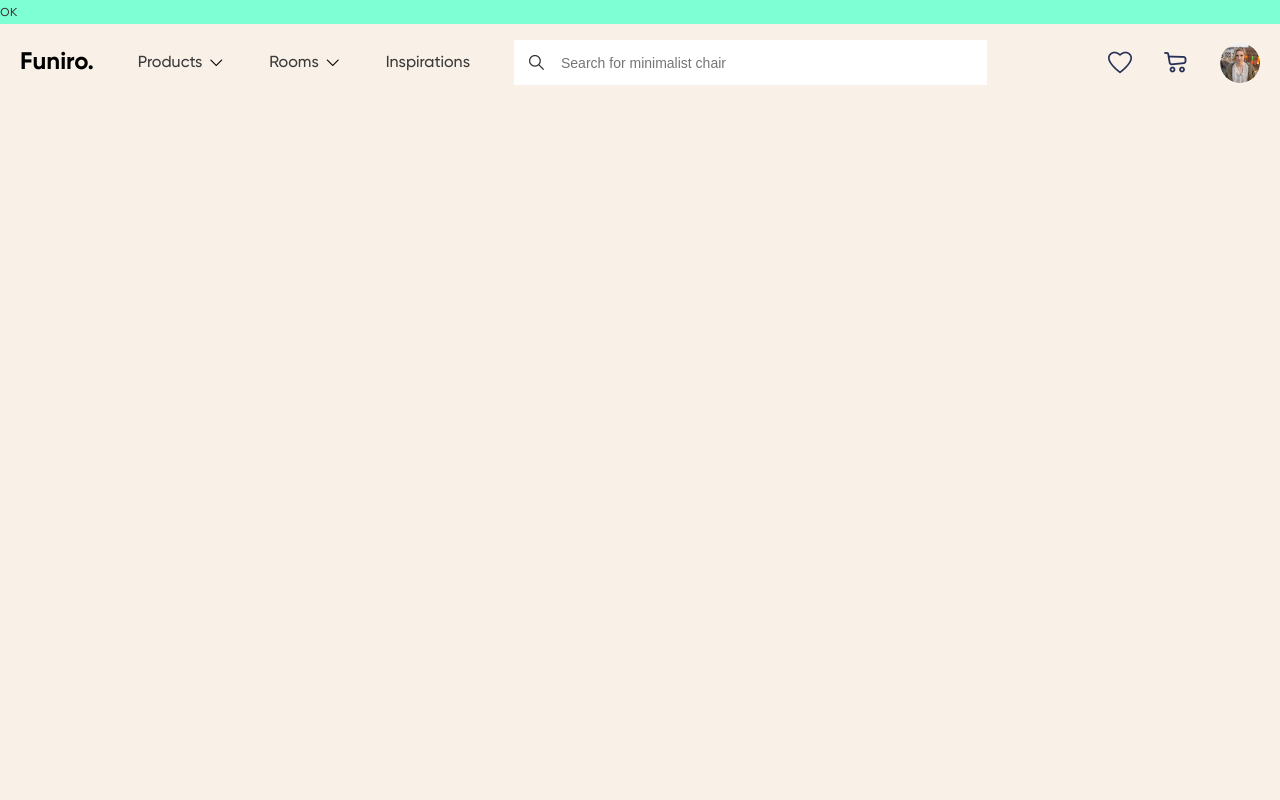
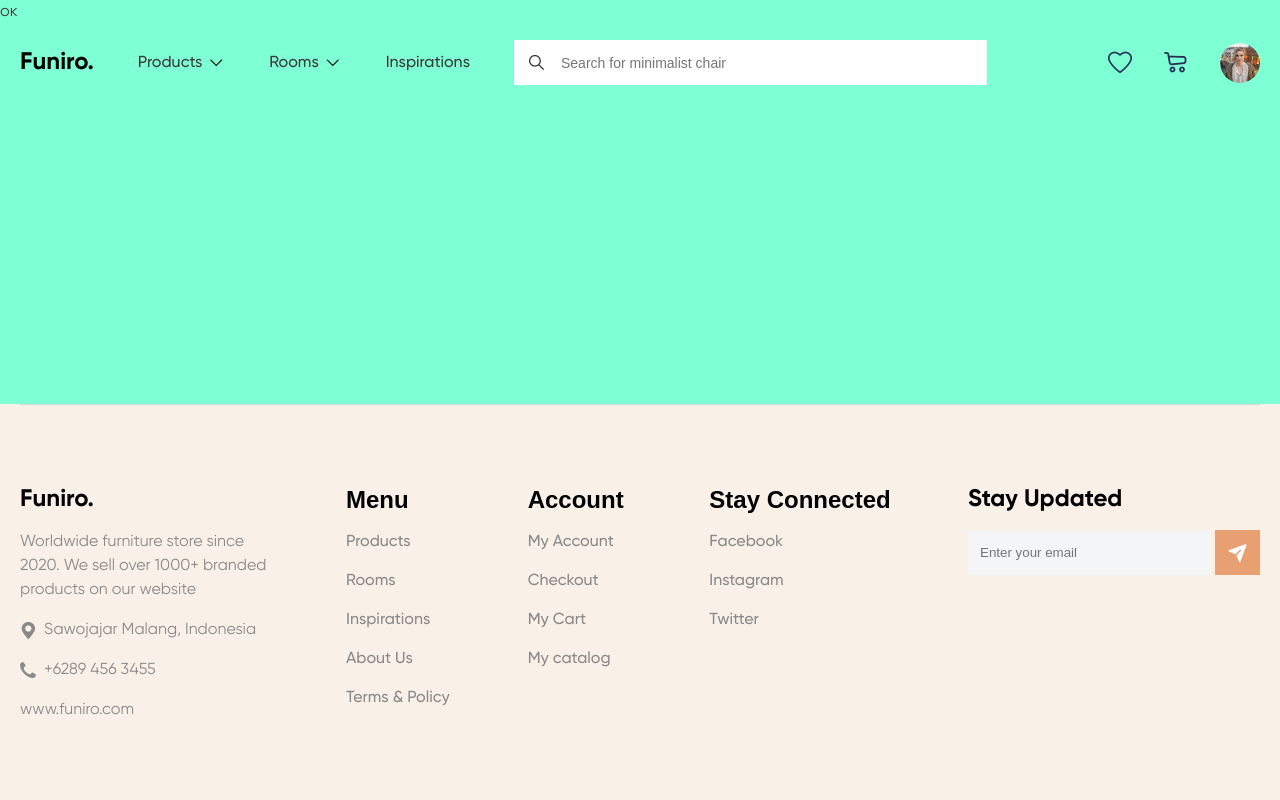
Before and after one commit to elmiramm/6__funiro, a website: page src/index.html in a window 1280 px wide. Drawn offline with nearby package versions, Linux system fonts and the light colour scheme; files that its build step writes are made by us from their sources; files whose address does not match are found by name; a web font is replaced by a local one.

Commit message:
footer - html, scss, adaptive

```diff
--- a/src/html/footer.html
+++ b/src/html/footer.html
@@ -1,2 +1,61 @@
-<footer>
+<footer class="footer">
+	<div class="container">
+
+
+		<div class="footer__body">
+
+			<div class="footer__main">
+				<a href="#" class="footer__logo footer-title">Funiro.</a>
+				<p class="footer__text">Worldwide furniture store since 2020. We sell over 1000+ branded products on our
+					website</p>
+				<div class="footer__contacts contacts-footer">
+					<a href="#" class="contacts-footer__item icon-location">Sawojajar Malang, Indonesia</a>
+					<a href="tel:+62894563455" class="contacts-footer__item icon-phone">+6289 456 3455</a>
+					<a href="https://www.funiro.com" target="_blank" class="contacts-footer__item">www.funiro.com</a>
+				</div>
+			</div>
+
+			<div data-spoilers="768,max" class="footer__menu menu-footer">
+				<div class="menu-footer__colunm">
+					<button class="menu-footer__title footer-title" type="button" data-spoiler>Menu</button>
+					<ul class="menu-footer__list">
+						<li><a href="#" class="menu-footer__link">Products</a></li>
+						<li><a href="#" class="menu-footer__link">Rooms</a></li>
+						<li><a href="#" class="menu-footer__link">Inspirations</a></li>
+						<li><a href="#" class="menu-footer__link">About Us</a></li>
+						<li><a href="#" class="menu-footer__link">Terms & Policy</a></li>
+					</ul>
+				</div>
+				<div class="menu-footer__colunm">
+					<button class="menu-footer__title footer-title" type="button" data-spoiler>Account</button>
+					<ul class="menu-footer__list">
+						<li><a href="#" class="menu-footer__link">My Account</a></li>
+						<li><a href="#" class="menu-footer__link">Checkout</a></li>
+						<li><a href="#" class="menu-footer__link">My Cart</a></li>
+						<li><a href="#" class="menu-footer__link">My catalog</a></li>
+					</ul>
+				</div>
+				<div class="menu-footer__colunm">
+					<button class="menu-footer__title footer-title" type="button" data-spoiler>Stay Connected</button>
+					<ul class="menu-footer__list">
+						<li><a href="#" class="menu-footer__link">Facebook</a></li>
+						<li><a href="#" class="menu-footer__link">Instagram</a></li>
+						<li><a href="#" class="menu-footer__link">Twitter</a></li>
+					</ul>
+				</div>
+			</div>
+
+			<div class="footer__subscribe subscribe">
+				<h3 class="subscribe__title footer-title">Stay Updated</h3>
+				<form action="#" class="subscribe__form">
+					<input autocomplete="off" type="text" name="form[]" data-value="" class="input"
+						placeholder="Enter your email">
+					<button type="submit" class="subscribe__button btn icon-telegram"></button>
+				</form>
+			</div>
+
+		</div>
+
+
+	</div>
 </footer>
--- a/src/html/header.html
+++ b/src/html/header.html
@@ -1,6 +1,6 @@
 <header class="header">
 	<div class="header__wrapper">
-		<div class="header__container container">
+		<div class="container">
 
 
 			<div class="header__body">
--- a/src/index.html
+++ b/src/index.html
@@ -2,18 +2,19 @@
 <html lang="en">
 
 @@include("html/head.html", {
-title: "Главная"
+title: "Funiro. High-Quality Furniture Just For You"
 })
 
 <body>
-	@@include("html/header.html")
+	<div class="wrapper">
+		@@include("html/header.html")
 
-	<main class="page">
-		<p>ок</p>
-	</main>
+		<main class="page">
+			<p>ок</p>
+		</main>
 
-	@@include("html/footer.html")
-
+		@@include("html/footer.html")
+	</div>
 	<script src="js/app.min.js"></script>
 </body>
 
--- /dev/null
+++ b/src/scss/contacts-footer.scss
@@ -0,0 +1,24 @@
+.contacts-footer {
+	display: flex;
+	flex-direction: column;
+	align-items: flex-start;
+	&__item {
+		display: inline-flex;
+		align-items: center;
+		line-height: 1.5;
+		color: $darkGrayColorGray3;
+		transition: color 0.3s ease;
+		&:not(.icon-location)::before {
+			margin-right: 8px;
+		}
+		&:not(:last-child) {
+			margin-bottom: 16px;
+		}
+		@media (any-hover: hover) {
+			&:hover {
+				color: $orangeColorPrimary;
+			}
+		}
+	}
+
+}
--- /dev/null
+++ b/src/scss/footer.scss
@@ -0,0 +1,52 @@
+.footer {
+	&__body {
+		display: grid;
+		grid-template-columns: 249px 1fr 292px;
+		column-gap: 77px;
+
+		padding-top: 80px;
+		padding-bottom: 60px;
+		border-top: 1px solid #d8d8d8;
+		@media (max-width: 1275.98px) {
+			grid-template-rows: auto auto ;
+			grid-template-columns: 1fr 350px;
+			column-gap: 70px;
+		}
+		@media (max-width: 991.98px) {
+			display: block;
+			padding-top: 60px;
+			padding-bottom: 60px;
+		}
+		@media (max-width: 767.98px) {
+			padding-top: 30px;
+			padding-bottom: 30px;
+
+		}
+	}
+	&__main {
+		display: flex;
+		flex-direction: column;
+		align-items: flex-start;
+		@media (max-width: 1275.98px) {
+			grid-column: span 2;
+			margin-bottom: 40px;
+		}
+		@media (max-width: 991.98px) {
+			margin-bottom: 30px;
+		}
+	}
+	&__logo {
+		margin-bottom: 16px;
+	}
+	&__text {
+		line-height: 1.5;
+		color: $darkGrayColorGray3;
+		&:not(:last-child) {
+			margin-bottom: 16px;
+		}
+	}
+
+	&__menu {
+		margin-bottom: 30px;
+	}
+}
--- a/src/scss/icons.scss
+++ b/src/scss/icons.scss
@@ -52,6 +52,8 @@
 }
 .icon-location:before {
 	content: "\e907";
+	font-size: 30px;
+	margin: -6px 1px -6px -7px;
 }
 .icon-phone:before {
 	content: "\e908";
--- /dev/null
+++ b/src/scss/menu-footer.scss
@@ -0,0 +1,61 @@
+.menu-footer {
+	@media (min-width: 767.98px) {
+		display: flex;
+	}
+	&__colunm {
+		@media (min-width: 767.98px) {
+			flex: 0 0 33.3333%;
+		}
+		@media (max-width: 991.98px) {
+			margin-bottom: 20px;
+		}
+		@media (max-width: 767.98px) {
+			margin-bottom: 15px;
+		}
+	}
+	&__title {
+		cursor: default;
+		@media (min-width: 767.98px) {
+			margin-bottom: 16px;
+		}
+		._init & {
+			display: flex;
+			width: 100%;
+			justify-content: space-between;
+			flex-direction: row-reverse;
+			@extend .icon-down-arrow;
+			&::before {
+				@extend %ic;
+				font-size: 14px;
+				transition: transform 0.3s ease;
+			}
+		}
+		&._active {
+			&::before {
+				transform: rotate(-180deg);
+			}
+		}
+	}
+	&__list {
+		li {
+			&:not(:last-child) {
+				margin-bottom: 15px;
+			}
+		}
+		@media (max-width: 767.98px) {
+			padding-top: 15px;
+		}
+	}
+	&__link {
+		font-weight: 500;
+		line-height: 1.2;
+		color: $darkGrayColorGray3;
+		transition: color 0.3s ease;
+		@media (any-hover:hover) {
+			&:hover {
+				color: $orangeColorPrimary;
+			}
+		}
+	}
+
+}
--- a/src/scss/style.scss
+++ b/src/scss/style.scss
@@ -20,7 +20,9 @@ $maxWidthContainer: 1270px;
 	box-sizing: border-box;
 }
 
+html,
 body {
+	height: 100%;
 	margin: 0;
 
 	font-family: $fontFamily;
@@ -63,10 +65,21 @@ img {
 	object-fit: cover;
 }
 
+.wrapper {
+	min-height: 100%;
+	display: flex;
+	flex-direction: column;
+}
+
 .container {
 	max-width: $maxWidthContainer;
 	padding: 0 15px;
 	margin: 0 auto;
+}
+.page {
+	flex: 1 1 auto;
+	background-color: aquamarine;
+	min-height: 150px;
 }
 
 @import "header.scss";
@@ -76,8 +89,20 @@ img {
 @import "cart-header.scss";
 @import "icon-menu.scss";
 
+.footer-title {
+	font-size: 24px;
+	line-height: 1.21;
+	font-weight: 700;
+	color: #000;
+	@media (max-width: 767.98px) {
+		font-size: 20px;
+	}
+	@media (max-width: 479.98px) {
+		font-size: 20px;
+	}
+}
 
-
-main{
-	background-color: aquamarine;
-}
+@import "footer.scss";
+@import "contacts-footer.scss";
+@import "menu-footer.scss";
+@import "subscribe.scss";
--- /dev/null
+++ b/src/scss/subscribe.scss
@@ -0,0 +1,37 @@
+.subscribe {
+	&__title {
+		margin-bottom: 16px;
+	}
+
+	&__form {
+		display: flex;
+	}
+	&__button {
+		flex: 0 0 45px;
+		height: 45px;
+
+		display: flex;
+		justify-content: center;
+		align-items: center;
+		font-size: 18px;
+		background-color: $orangeColorPrimary;
+		transition: background-color 0.3s ease;
+		cursor: pointer;
+		color: #fff;
+
+		margin-left: 4px;
+		@media (any-hover: hover) {
+			&:hover {
+				background-color: #be825c;
+			}
+		}
+	}
+	.input {
+		width: 100%;
+		padding: 0 12px;
+		color: $darkGrayColorGray3;
+		background-color: #F4F5F7;
+
+		border: none;
+	}
+}
--- a/version.json
+++ b/version.json
@@ -1,3 +1,3 @@
 {
-    "main": "20221221172749"
+    "main": "20221221215447"
 }
```
Also changed, not shown: dist/css/style.css, dist/css/style.min.css, dist/index.html.
